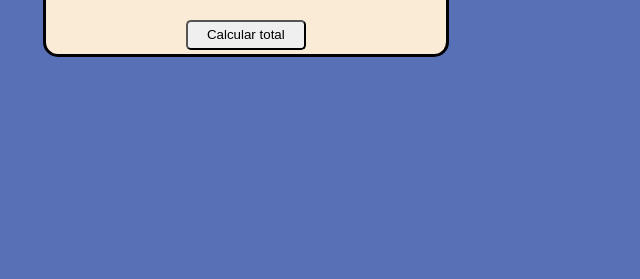
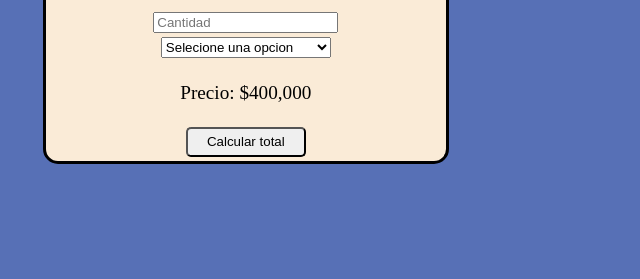
Before and after one commit to GabuGabriel/desafio1_js, a plain HTML site: page index.html in a window 1280 px wide. Shown: the part 537-816 px from the top of the page, without its empty margins (319-959 px from the left). Drawn offline with Linux system fonts and the light colour scheme.

Commit message:
cambios en el style y una correcion en el js

```diff
--- a/assets/css/style.css
+++ b/assets/css/style.css
@@ -1,8 +1,12 @@
 body {
-    display: grid;
-    grid-template-columns: auto auto;
+    /* display: grid;
+    grid-template-columns: auto auto; */
+    display: flex;
     justify-content: center;
+    align-items: center;
+    text-align: center;
     background-color: rgb(87, 112, 182);
+    height: 100vh;
 }
 
 .card {
--- a/assets/js/index.js
+++ b/assets/js/index.js
@@ -18,7 +18,7 @@ function calcularTotal() {
     const color = colorSelect.value
 
 
-    valorTotal.innerHTML = (+cantidad * precio).toLocaleString();
+    valorTotal.innerHTML = (cantidad * precio).toLocaleString();
     cantidadTotal.innerHTML = cantidad
     colorFinal.style.backgroundColor = color
 }
```
